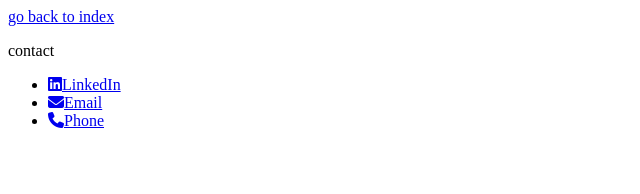
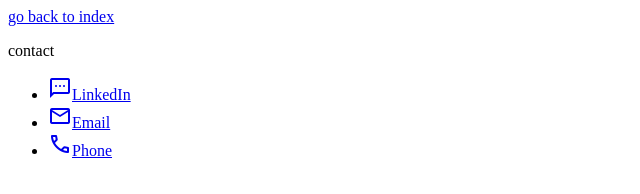
Before and after one commit to adlascio-instructor/w1d2-html-exercise-masashi381, a plain HTML site: page contact.html in a window 1280 px wide. Shown: the whole page, without its empty margins (0-640 px from the left). Drawn offline with nearby package versions, Linux system fonts and the light colour scheme.

Commit message:
HTML_exercise_answer_reupdate

```diff
--- a/contact.html
+++ b/contact.html
@@ -5,6 +5,7 @@
     <meta http-equiv="X-UA-Compatible" content="IE=edge">
     <meta name="viewport" content="width=device-width, initial-scale=1.0">
     <script src="https://kit.fontawesome.com/9a874e941c.js" crossorigin="anonymous"></script>
+    <link rel="stylesheet" href="https://fonts.googleapis.com/css2?family=Material+Symbols+Outlined:opsz,wght,FILL,GRAD@48,400,0,0" />
     <title>Document</title>
 </head>
 <body>
@@ -14,9 +15,9 @@
     <main>
         <p>contact</p>
         <ul>
-            <li><a href="https://www.linkedin.com/home" target="_blank"><i class="fa-brands fa-linkedin"></i>LinkedIn</a></li>
-            <li><a href="mailto:ma.orange381@gmail.com"><i class="fa-solid fa-envelope"></i>Email</a></li>
-            <li><a href="phone: 012345678"><i class="fa-solid fa-phone"></i>Phone</a></li>
+            <li><a href="https://www.linkedin.com/home" target="_blank"><span class="material-symbols-outlined">sms</span>LinkedIn</a></li>
+            <li><a href="mailto:ma.orange381@gmail.com"><span class="material-symbols-outlined">mail</span>Email</a></li>
+            <li><a href="phone: 012345678"><span class="material-symbols-outlined">call</span>Phone</a></li>
     </main>
 </body>
 </html>
```
Also changed, not shown: 1 other file.
